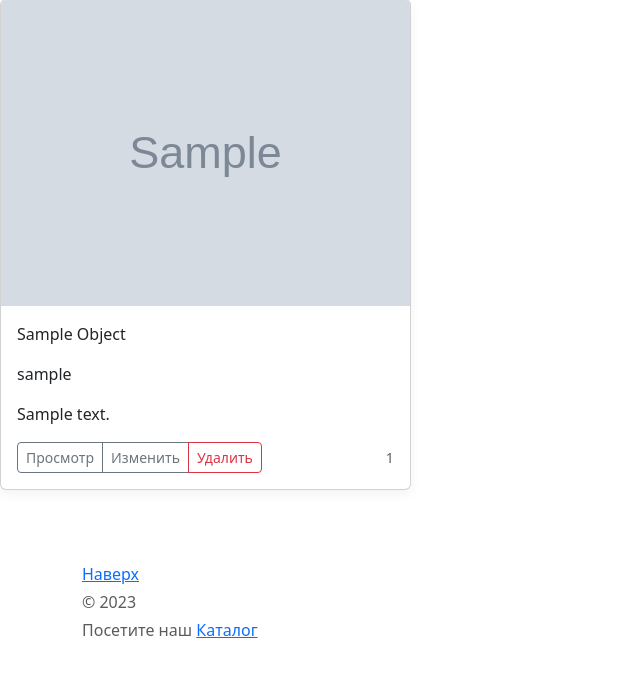
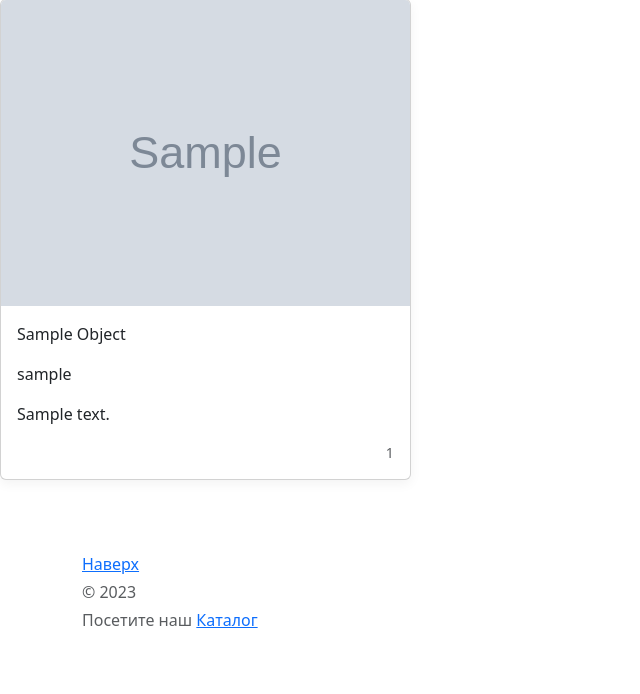
Before and after one commit to DenKir1/django_prj, a Django app: template blog/templates/blog/blog_list.html in a window 1280 px wide. Shown: the part 176-870 px from the top of the page, without its empty margins (0-640 px from the left). After the commit the page ends 804 px from the top, so only its background shows below. Run offline with Django 4.2, Linux system fonts and the light colour scheme; the template is opened without the code that fills it: most values are stand-ins (such as "Sample title", 1, 10 or a date in 2020); grey boxes marked "Sample" are stand-in pictures; data that the repository does not hold is empty; some libraries are stand-ins or nearby versions.

Commit message:
fix hm 8

```diff
--- a/blog/templates/blog/blog_list.html
+++ b/blog/templates/blog/blog_list.html
@@ -16,9 +16,23 @@
                 <p class="card-text">{{ object.message|cut_100 }}</p>
                 <div class="d-flex justify-content-between align-items-center">
                     <div class="btn-group">
-                        <a href="{% url 'blog:detail' object.pk %}" type="button" class="btn btn-sm btn-outline-secondary">Просмотр</a>
-                        <a href="{% url 'blog:update' object.pk %}" type="button" class="btn btn-sm btn-outline-secondary">Изменить</a>
+                        {% if user.is_authenticated %}
+                        <a href="{% url 'blog:detail' object.pk %}" type="button"
+                           class="btn btn-sm btn-outline-secondary">Просмотр</a>
+                        {% if user == object.owner %}
+                        <a href="{% url 'blog:update' object.pk %}" type="button"
+                           class="btn btn-sm btn-outline-secondary">Изменить</a>
                         <a href="{% url 'blog:delete' object.pk %}" type="button" class="btn btn-sm btn-outline-danger">Удалить</a>
+                        {% else %}
+                        {% if perms.blog.change_blog %}
+                        <a href="{% url 'blog:update' object.pk %}" type="button"
+                           class="btn btn-sm btn-outline-secondary">Изменить</a>
+                        {% endif %}
+                        {% if perms.blog.delete_blog %}
+                        <a href="{% url 'blog:delete' object.pk %}" type="button" class="btn btn-sm btn-outline-danger">Удалить</a>
+                        {% endif %}
+                        {% endif %}
+                        {% endif %}
                     </div>
                     <small class="text-muted">{{ object.views_count }}</small>
                 </div>
```
